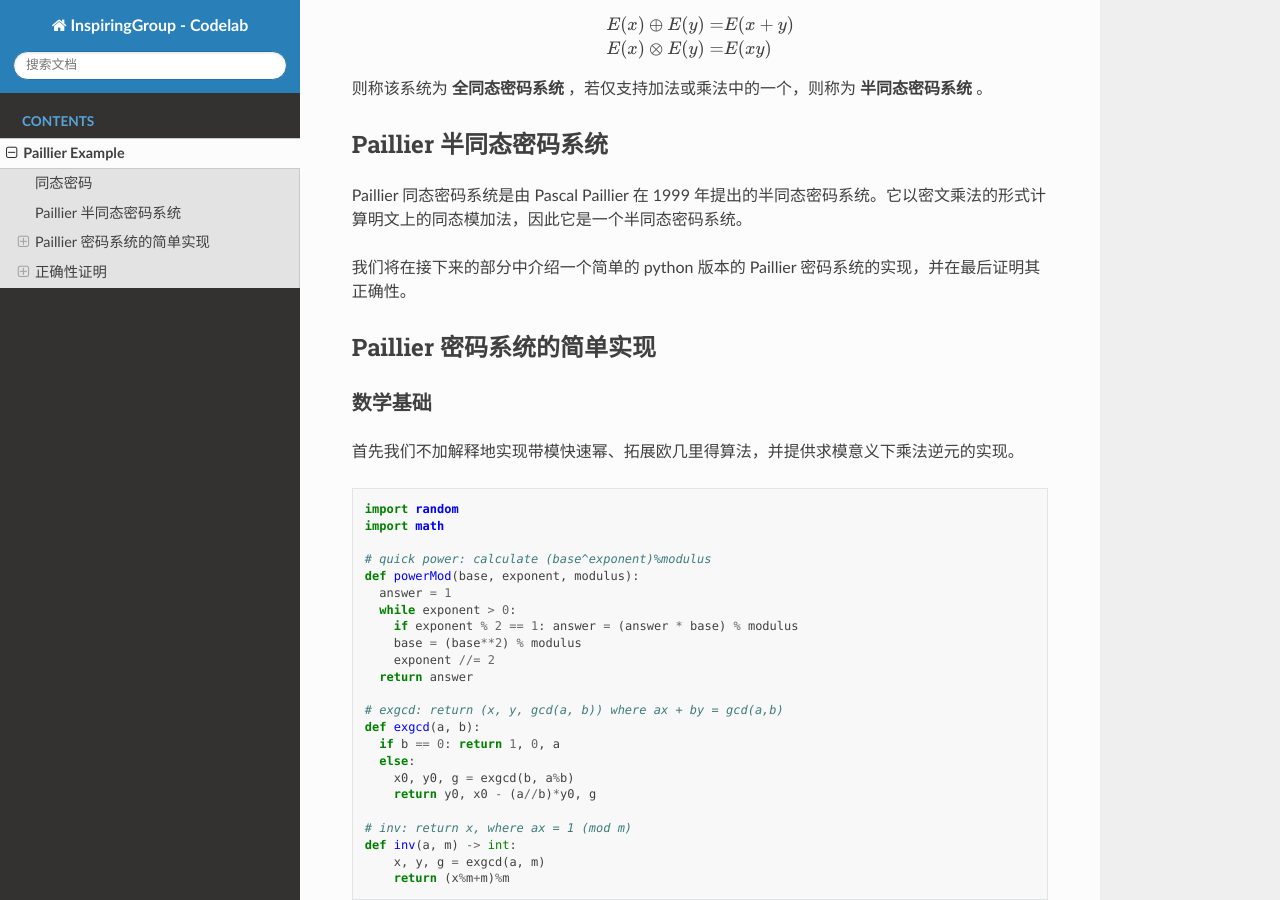
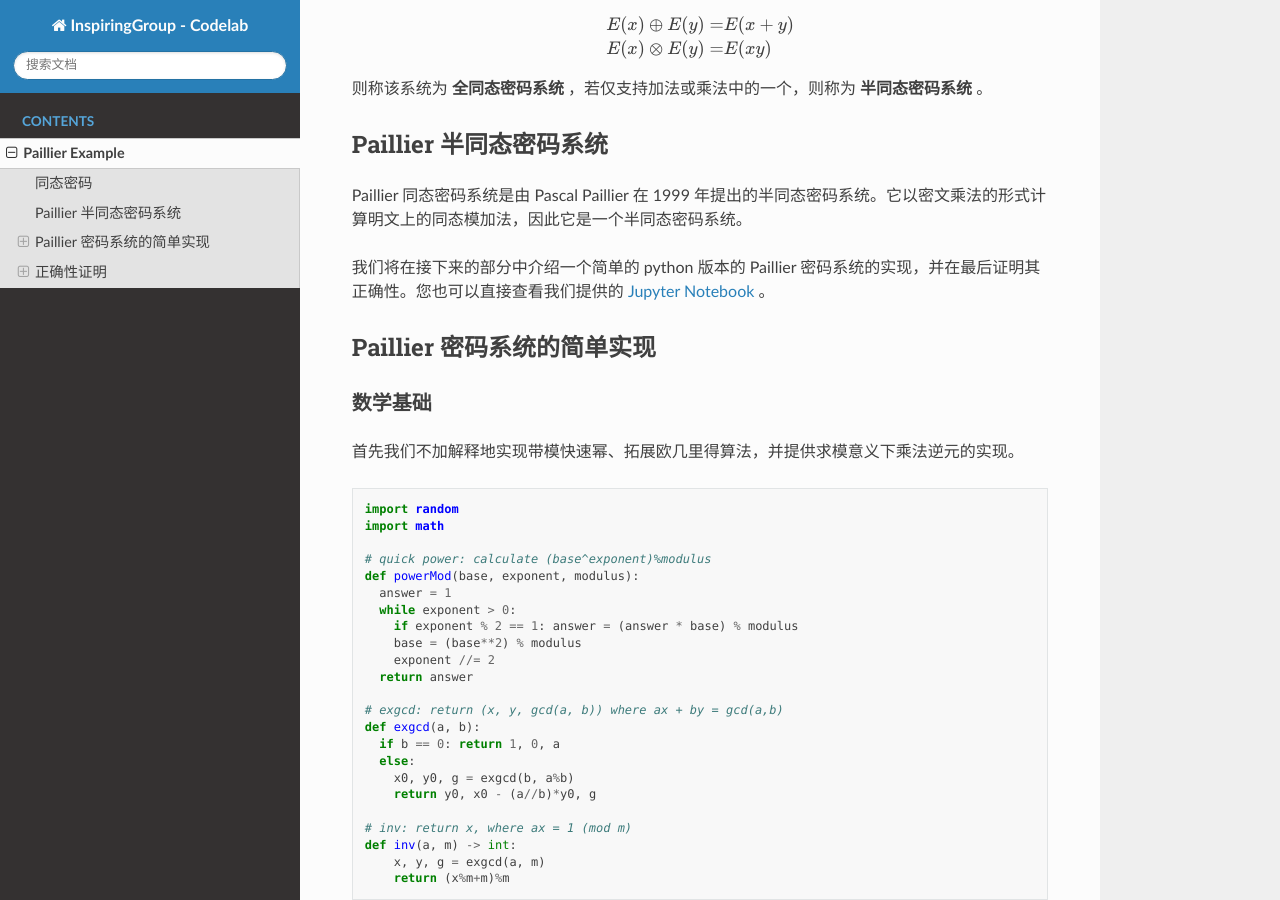
Before and after one commit to 1286482110/InspiringGroup-Codelab, a Sphinx documentation site: the page built from docs/source/paillier/paillier.rst, in a window 1280 px wide and 900 px high, scrolled down 484 px. Built offline with Sphinx 7.4.7 and the Read the Docs theme 2.0.0, drawn with Linux system fonts in a browser that asks for light colours.

Commit message:
Add jupyter notebook

```diff
--- a/docs/source/paillier/paillier.rst
+++ b/docs/source/paillier/paillier.rst
@@ -30,7 +30,7 @@ Paillier 半同态密码系统
 
 Paillier 同态密码系统是由 Pascal Paillier 在 1999 年提出的半同态密码系统。它以密文乘法的形式计算明文上的同态模加法，因此它是一个半同态密码系统。
 
-我们将在接下来的部分中介绍一个简单的 python 版本的 Paillier 密码系统的实现，并在最后证明其正确性。
+我们将在接下来的部分中介绍一个简单的 python 版本的 Paillier 密码系统的实现，并在最后证明其正确性。您也可以直接查看我们提供的 `Jupyter Notebook </../notebooks/paillier.ipynb>`_ 。
 
 Paillier 密码系统的简单实现
 ----------------------------------
```
